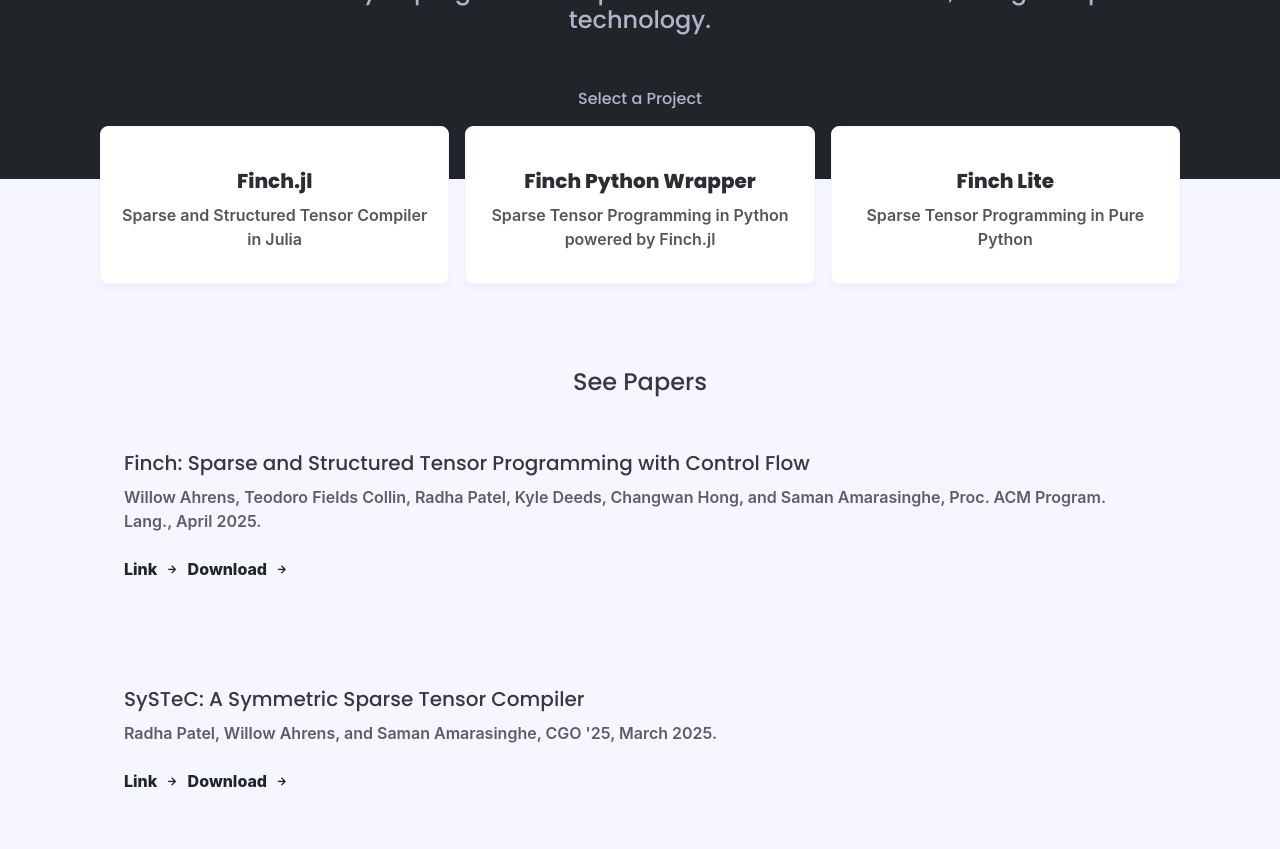
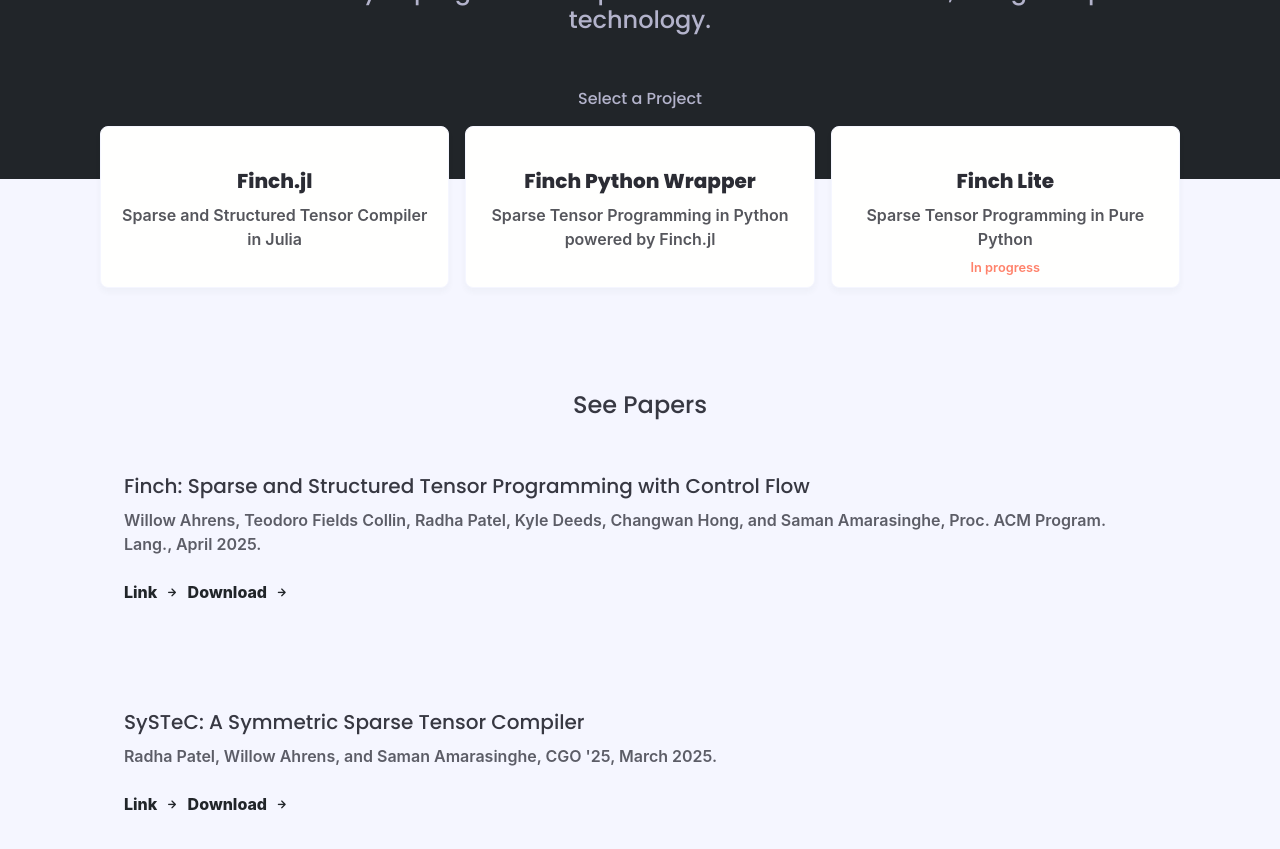
Before and after one commit to finch-tensor/finch-tensor.github.io, a Jekyll site: the page built from index.html, in a window 1280 px wide and 900 px high, scrolled down 419 px. Shown: the top 849 px of the window. Built offline with Jekyll 4.4.1, drawn with Linux system fonts in a browser that asks for light colours; nearby versions of some CDN libraries; some web fonts are replaced; comment, search, counter and statistics services are not loaded.

Commit message:
Add `in progress` badge

```diff
--- a/_data/project_list.yml
+++ b/_data/project_list.yml
@@ -2,11 +2,14 @@ finch-julia:
   name: Finch.jl
   link: https://finch-tensor.github.io/Finch.jl/
   description: Sparse and Structured Tensor Compiler in Julia
+  extra:
 finch-tensor-python:
   name: Finch Python Wrapper
   link: https://github.com/finch-tensor/finch-tensor-python
   description: Sparse Tensor Programming in Python powered by Finch.jl
+  extra:
 finch-tensor-lite:
   name: Finch Lite
   link: https://github.com/finch-tensor/finch-tensor-lite
   description: Sparse Tensor Programming in Pure Python
+  extra: In progress
--- a/index.html
+++ b/index.html
@@ -18,9 +18,10 @@ title: Home
               <div class="card card-link">
                 <div class="card-body text-center my-4">
                   <h5 class="text-bold">{{ page_project.name }}</h5>
-                  <p class="m-0">{{ page_project.description }}</p>
+                  <p class="m-1">{{ page_project.description }}</p>
                 </div>
               </div>
+              <p style="color:Tomato; margin-top: -40px; margin-bottom: 40px;" class="text-small text-center">{{ page_project.extra }}</p>
             </a>
           </div>
           {% endfor %}
```
Also changed, not shown: 1 other file.
